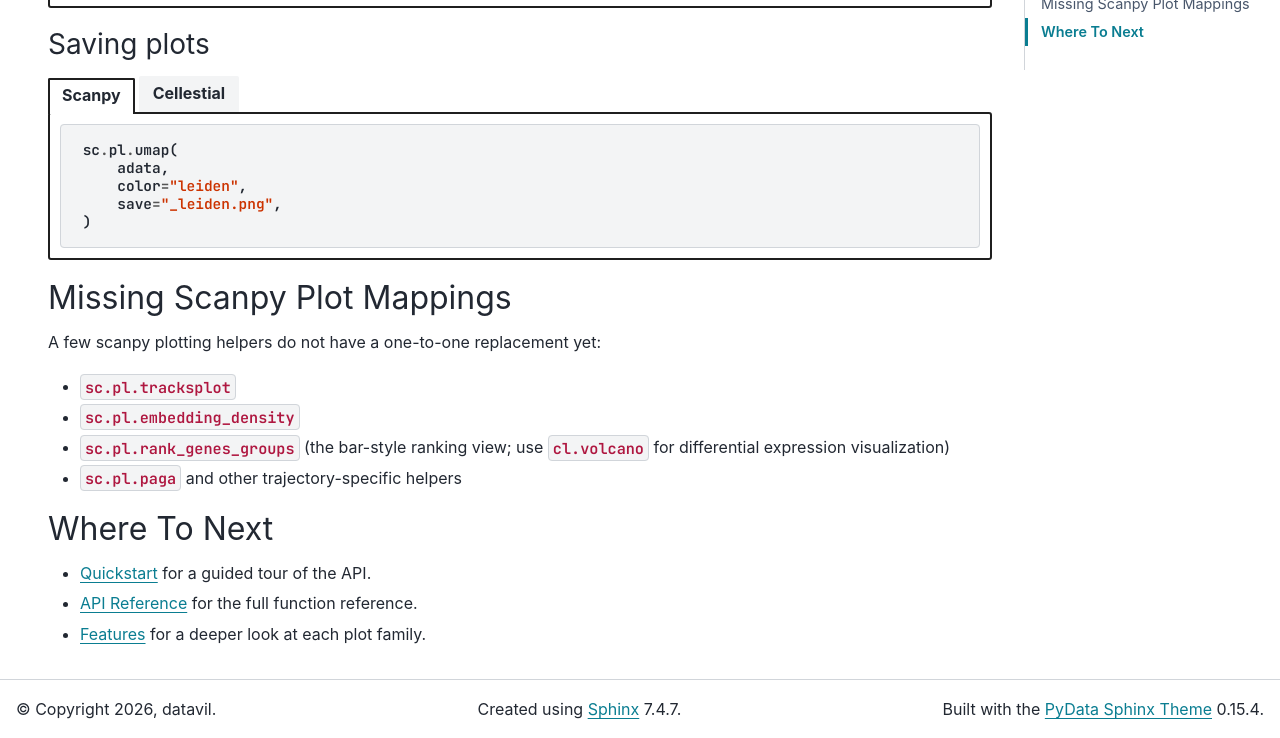
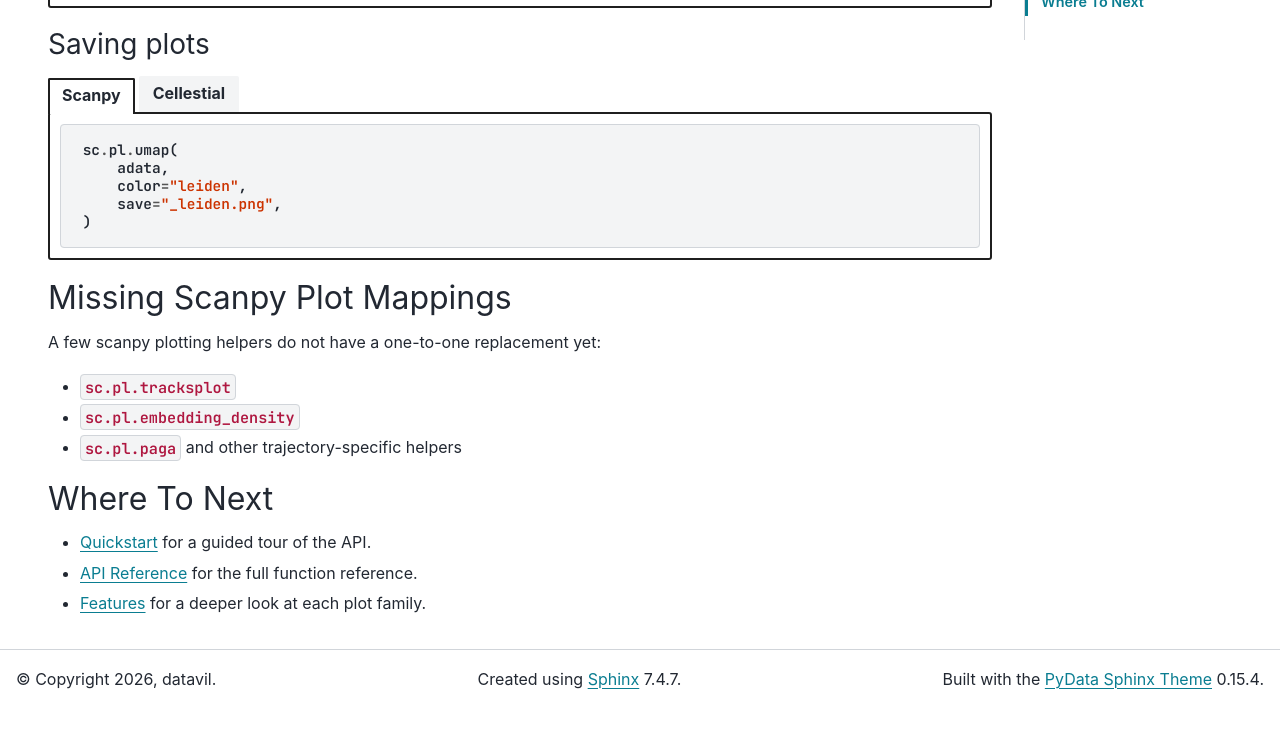
Before and after one commit to datavil/cellestial-docs, a Sphinx documentation site: the page built from sphinx/migrating_from_scanpy.rst, in a window 1280 px wide and 900 px high, scrolled down 3060 px, cut to the strip 162-900 px from the top of the window. Built offline with Sphinx 7.4.7 and the PyData theme 0.15.4, drawn with Linux system fonts in a browser that asks for light colours; after the commit the page ends 3930 px from its top, so only the background shows below that.

Commit message:
modify migr.

```diff
--- a/sphinx/migrating_from_scanpy.rst
+++ b/sphinx/migrating_from_scanpy.rst
@@ -407,8 +407,6 @@ A few scanpy plotting helpers do not have a one-to-one replacement yet:
 
 - ``sc.pl.tracksplot``
 - ``sc.pl.embedding_density``
-- ``sc.pl.rank_genes_groups`` (the bar-style ranking view; use
-  ``cl.volcano`` for differential expression visualization)
 - ``sc.pl.paga`` and other trajectory-specific helpers
 
 Where To Next
```
